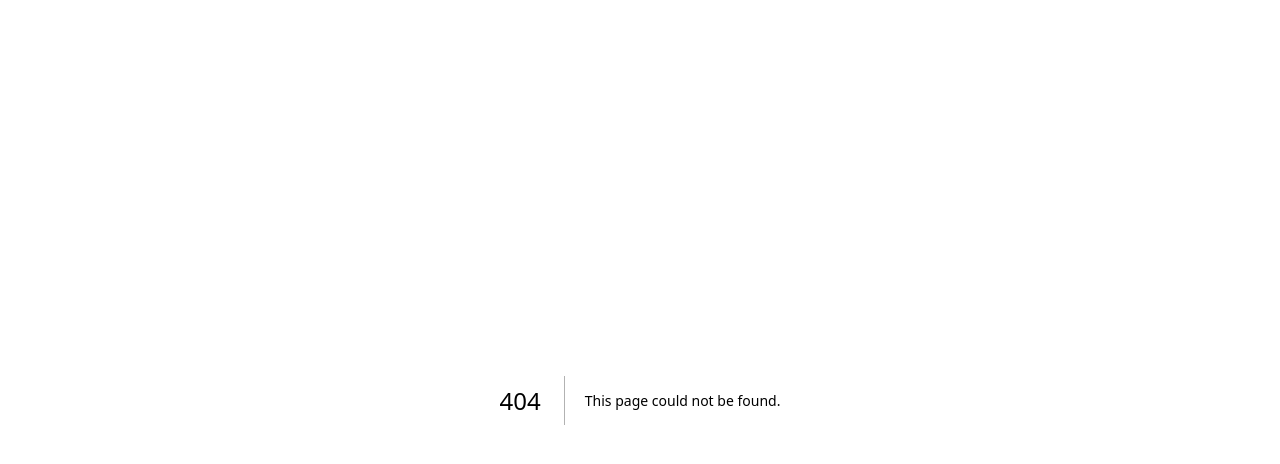
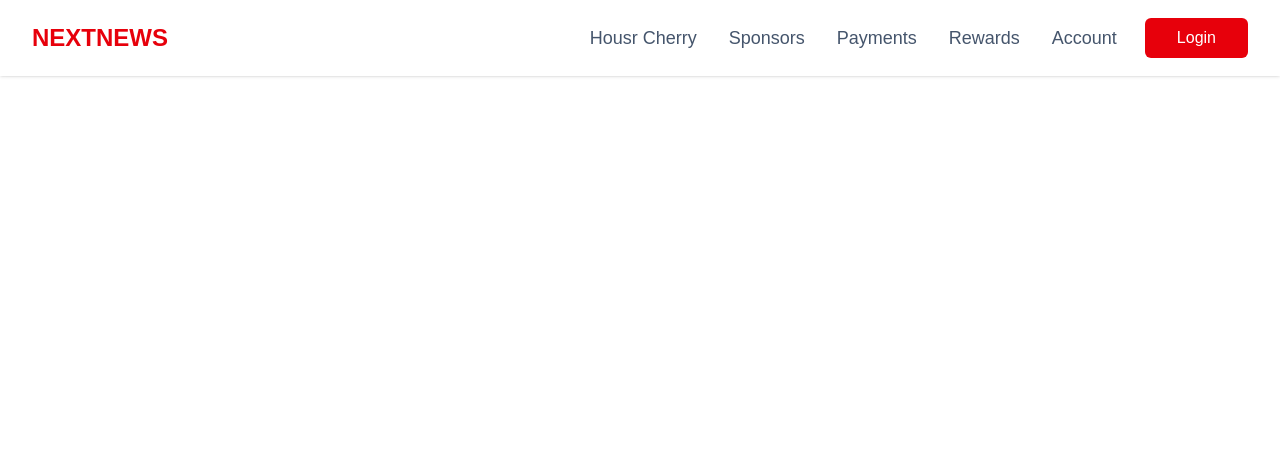
Before and after one commit to HufsaHaq/Housr_Challenge, a Next.js app in the folder housr_challenge/: page /navBar in a window 1280 px wide. Before the commit this address had no page. Shown: the top 464 px of the page. Built offline with nearby package versions, Linux system fonts and the light colour scheme.

Commit message:
filestructures

```diff
--- /dev/null
+++ b/housr_challenge/app/navBar/page.jsx
@@ -0,0 +1,130 @@
+"use client";
+import Link from "next/link";
+import { useState } from "react";
+
+export default function Navbar() {
+  const [isMobileMenuOpen, setIsMobileMenuOpen] = useState(false);
+  const toggleMobileMenu = () => {
+    setIsMobileMenuOpen(!isMobileMenuOpen);
+  };
+
+  // Navigation items array
+  const navItems = [
+    { name: "Housr Cherry", href: "/" },
+    { name: "Sponsors", href: "/sponsors" },
+    { name: "Payments", href: "/payments" },
+    { name: "Rewards", href: "/rewards" },
+    { name: "Account", href: "/account" },
+  ];
+
+  return (
+    <div>
+      <nav className="block w-full max-w-screen px-4 py-4 mx-auto bg-white bg-opacity-90 sticky top-3 shadow lg:px-8 backdrop-blur-lg backdrop-saturate-150 z-[9999]">
+        <div className="container flex flex-wrap items-center justify-between mx-auto text-slate-800">
+          <Link
+            href="/"
+            className="mr-4 block cursor-pointer py-1.5 text-red-600 font-bold text-2xl"
+          >
+            NEXTNEWS
+          </Link>
+
+          <div className="lg:hidden">
+            <button
+              className="relative ml-auto h-6 max-h-[40px] w-6 max-w-[40px] select-none rounded-lg text-center align-middle text-xs font-medium uppercase text-inherit transition-all hover:bg-transparent focus:bg-transparent active:bg-transparent disabled:pointer-events-none disabled:opacity-50 disabled:shadow-none"
+              onClick={toggleMobileMenu}
+              type="button"
+            >
+              <span className="absolute transform -translate-x-1/2 -translate-y-1/2 top-1/2 left-1/2">
+                <svg
+                  xmlns="http://www.w3.org/2000/svg"
+                  className="w-8 h-8"
+                  fill="none"
+                  stroke="currentColor"
+                  strokeWidth="2"
+                >
+                  <path
+                    strokeLinecap="round"
+                    strokeLinejoin="round"
+                    d="M4 6h16M4 12h16M4 18h16"
+                  ></path>
+                </svg>
+              </span>
+            </button>
+          </div>
+
+          {/* Mobile Menu */}
+          <div
+            className={`fixed top-0 left-0 min-h-screen w-64 bg-slate-100 shadow-lg transform transition-transform duration-300 ease-in-out ${
+              isMobileMenuOpen ? "translate-x-0" : "-translate-x-full"
+            } lg:hidden z-50`}
+          >
+            <div className="flex flex-row items-center border-b pb-4">
+              <Link
+                href="/"
+                className="cursor-pointer text-red-600 font-bold text-xl pt-4 ps-4"
+              >
+                NEXTNEWS
+              </Link>
+              <button
+                onClick={toggleMobileMenu}
+                className="absolute top-4 right-4 text-slate-600 hover:text-red-500"
+              >
+                <svg
+                  xmlns="http://www.w3.org/2000/svg"
+                  className="w-8 h-8"
+                  fill="none"
+                  stroke="currentColor"
+                  strokeWidth="2"
+                >
+                  <path
+                    strokeLinecap="round"
+                    strokeLinejoin="round"
+                    d="M6 18L18 6M6 6l12 12"
+                  />
+                </svg>
+              </button>
+            </div>
+            <ul className="flex flex-col h-full gap-4 p-4">
+              {navItems.map((item, index) => (
+                <li
+                  key={index}
+                  className="flex items-center p-1 text-lg gap-x-2 text-slate-600 hover:text-red-500"
+                >
+                  <Link onClick={() => {setIsMobileMenuOpen(false);}} href={item.href} className="flex items-center">
+                    {item.name}
+                  </Link>
+                </li>
+              ))}
+              <li className="mt-4">
+                <button className="bg-red-600 text-white px-8 py-2 rounded-md hover:bg-red-500">
+                  Login
+                </button>
+              </li>
+            </ul>
+          </div>
+
+          {/* Desktop Menu */}
+          <div className="hidden lg:block">
+            <ul className="flex flex-col gap-2 mt-2 mb-4 lg:mb-0 lg:mt-0 lg:flex-row lg:items-center lg:gap-6">
+              {navItems.map((item, index) => (
+                <li
+                  key={index}
+                  className="flex items-center p-1 text-lg gap-x-2 text-slate-600 hover:text-red-500"
+                >
+                  <Link href={item.href} className="flex items-center">
+                    {item.name}
+                  </Link>
+                </li>
+              ))}
+              <li>
+                <button className="bg-red-600 hover:bg-red-500 text-white px-8 py-2 rounded-md"> {/* Need to change to switch on login */}
+                  Login
+                </button>
+              </li>
+            </ul>
+          </div>
+        </div>
+      </nav>
+    </div>
+  );
+}
```
Also changed, not shown: housr_challenge/app/account/page.jsx (added), housr_challenge/app/rewards/page.jsx (added), housr_challenge/app/sponsors/page.jsx (added).
